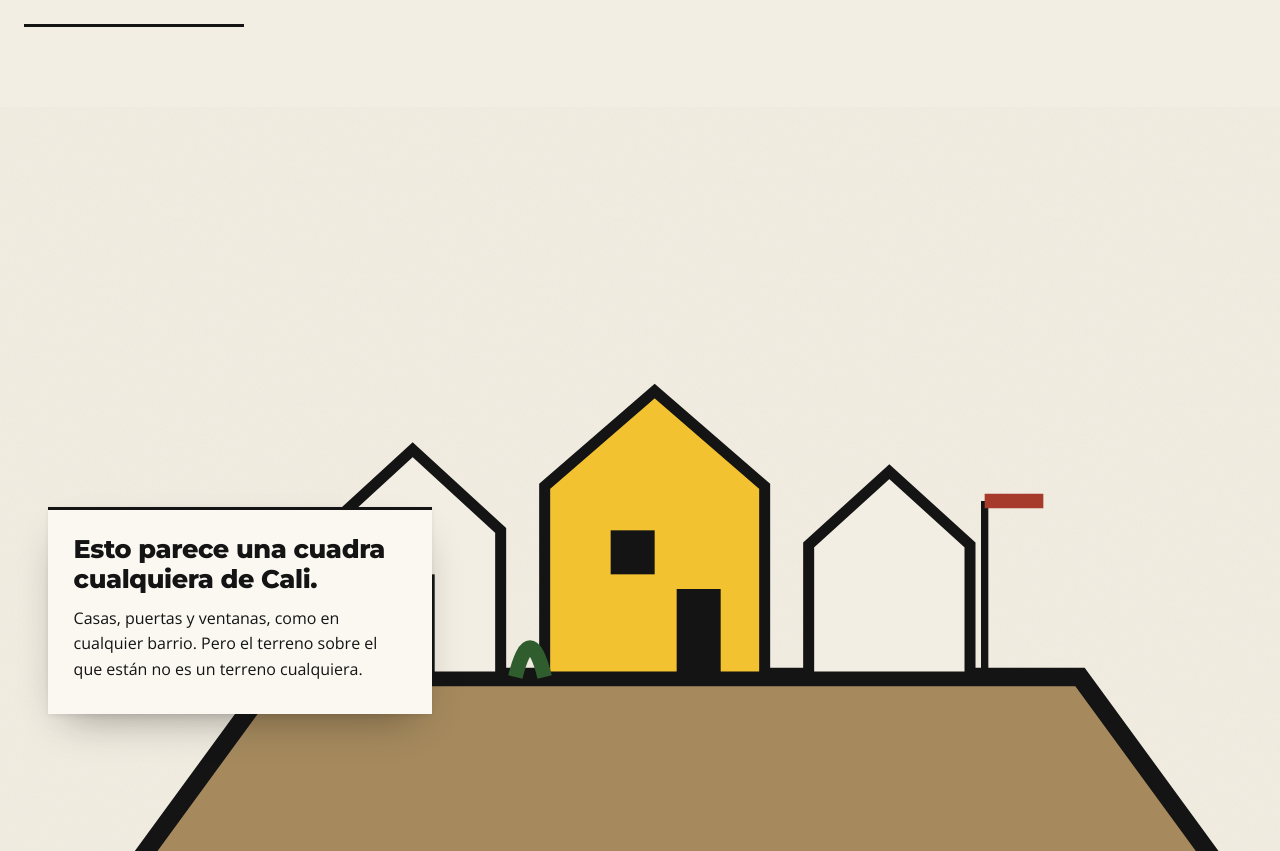
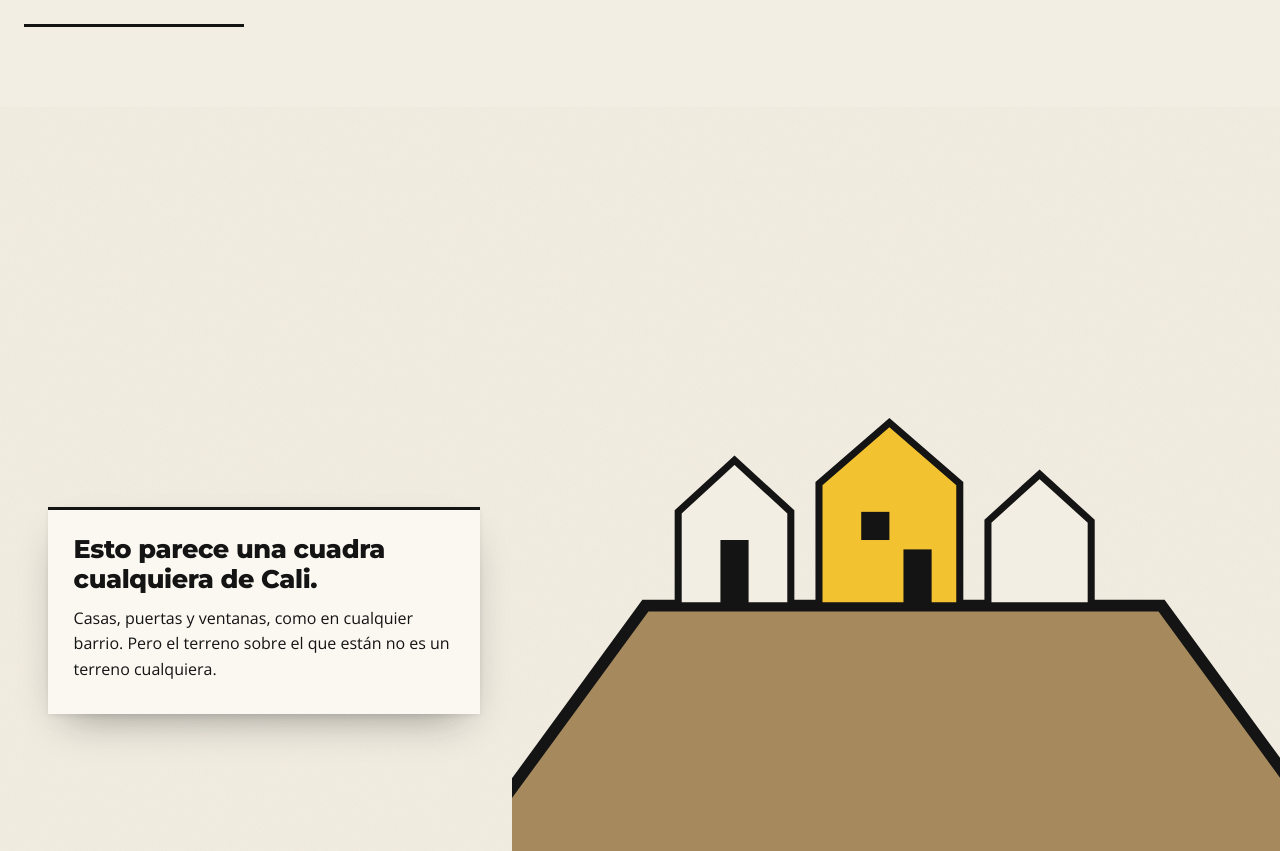
Before and after one commit to Aleguerrag/Jarilloncali, a plain HTML site: page jarillon-cali/index.html in a window 1280 px wide. Shown: the part 3200-4051 px from the top of the page. Drawn offline with nearby package versions, Linux system fonts and the light colour scheme; animation ran at ten frames a second.

Commit message:
Capítulo 1: texto y dibujo sin cruzarse

```diff
--- a/jarillon-cali/index.html
+++ b/jarillon-cali/index.html
@@ -89,9 +89,9 @@
     <p class="opener__dek">Qué es el jarillón y quién vive encima.</p>
   </div>
 </section>
-<section class="scene scene--full" data-scene="muro" data-cap="muro">
+<section class="scene scene--left scene--muro" data-scene="muro" data-cap="muro">
   <div class="stage">
-    <svg id="muro-svg" viewBox="340 178 150 90" aria-hidden="true">
+    <svg id="muro-svg" viewBox="325 160 190 114" aria-hidden="true">
       <g id="muro-escena" data-s="0-3">
         <g data-s="3" class="fade">
           <path d="M0 380V320h30v-24h22v24h20v-44h34v44h16v-30h26v30h22v-56h28v56h22v-34h20v34h28v-18h22v18" fill="#c9b892" stroke="#141414" stroke-width="2"/>
@@ -104,10 +104,11 @@
         <polygon points="270,380 365,250 475,250 570,380" fill="#a68a5e" stroke="#141414" stroke-width="2.5"/>
         <line x1="0" y1="380" x2="800" y2="380" stroke="#141414" stroke-width="2.5"/>
         <g data-s="1" class="fade">
-          <path class="draw" pathLength="1" d="M365 236 h110" stroke="#141414" stroke-width="1.5"/>
-          <text x="420" y="228" class="svg-small" text-anchor="middle">corona</text>
+          <path class="draw" pathLength="1" d="M365 200 h110" stroke="#141414" stroke-width="1.5"/>
+          <path d="M365 195v10M475 195v10" stroke="#141414" stroke-width="1.5"/>
+          <text x="420" y="190" class="svg-small" text-anchor="middle">corona</text>
           <path class="draw" pathLength="1" d="M588 250 v130" stroke="#141414" stroke-width="1.5"/><text x="596" y="320" class="svg-small">≈3,5 m</text>
-          <path class="draw" pathLength="1" d="M270 398 h300" stroke="#141414" stroke-width="1.5"/><text x="420" y="416" class="svg-small" text-anchor="middle">≈60 m de base (hasta 100 m)</text>
+          <path class="draw" pathLength="1" d="M270 392 h300" stroke="#141414" stroke-width="1.5"/><path d="M270 387v10M570 387v10" stroke="#141414" stroke-width="1.5"/><text x="420" y="410" class="svg-small" text-anchor="middle">≈60 m de base (hasta 100 m)</text>
         </g>
         <g class="casas">
           <path d="M372 250v-20l12-11 12 11v20z" fill="#f3eee3" stroke="#141414" stroke-width="1.5"/>
@@ -115,8 +116,6 @@
           <path d="M402 250v-26l15-13 15 13v26z" fill="#f2c230" stroke="#141414" stroke-width="1.5"/>
           <rect x="411" y="230" width="6" height="6" fill="#141414"/><rect x="420" y="238" width="6" height="12" fill="#141414"/>
           <path d="M438 250v-18l11-10 11 10v18z" fill="#f3eee3" stroke="#141414" stroke-width="1.5"/>
-          <path d="M398 250 q2 -8 4 0" stroke="#2f5d2e" stroke-width="2" fill="none"/>
-          <line x1="462" y1="250" x2="462" y2="226" stroke="#141414" stroke-width="1"/><path d="M462 226 h8" stroke="#a63a2b" stroke-width="2"/>
         </g>
       </g>
       <g id="units" data-s="4-"></g>
```
